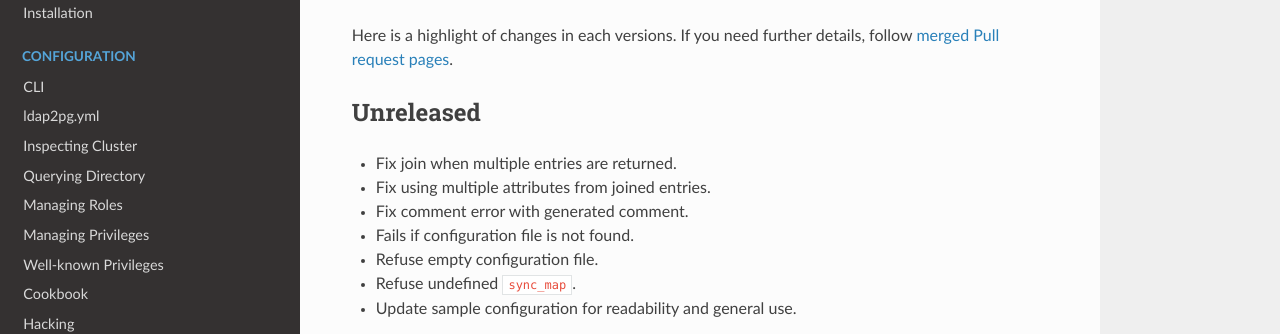
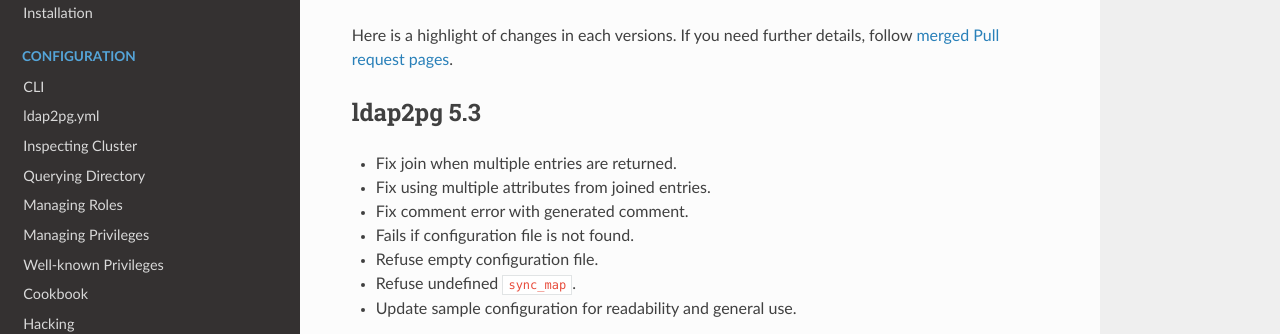
Before and after one commit to dalibo/ldap2pg, an MkDocs documentation site: the page built from docs/changelog.md, in a window 1280 px wide and 900 px high. Shown: the part 136-470 px from the top of the window. Built offline with MkDocs 1.6.1, drawn with Linux system fonts in a browser that asks for light colours; nearby versions of some CDN libraries.

Commit message:
Version 5.3

```diff
--- a/docs/changelog.md
+++ b/docs/changelog.md
@@ -7,7 +7,7 @@
 pages](https://github.com/dalibo/ldap2pg/pulls?utf8=%E2%9C%93&q=is%3Apr%20is%3Amerged).
 
 
-# Unreleased
+# ldap2pg 5.3
 
 - Fix join when multiple entries are returned.
 - Fix using multiple attributes from joined entries.
--- a/setup.py
+++ b/setup.py
@@ -17,7 +17,7 @@
 
 setup(
     name='ldap2pg',
-    version='5.2',
+    version='5.3',
     description='Manage PostgreSQL roles and privileges from YAML or LDAP',
     url='https://labs.dalibo.com/ldap2pg',
     project_urls={
```
